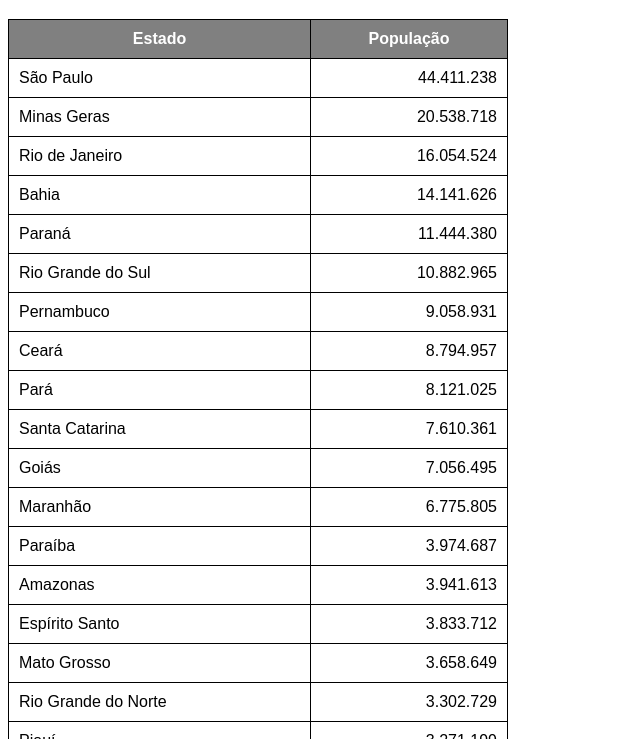
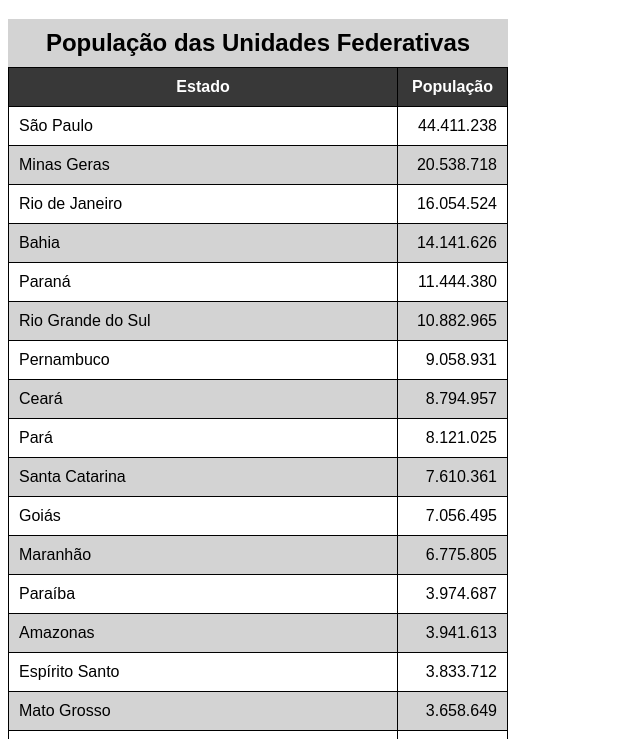
Before and after one commit to andreluizpo/html-css, a plain HTML site: page exercicios/ex023/tabela002.html in a window 1280 px wide. Shown: the part 61-800 px from the top of the page, without its empty margins (0-640 px from the left). Drawn offline with Linux system fonts and the light colour scheme.

Commit message:
Update tabela002.html

```diff
--- a/exercicios/ex023/tabela002.html
+++ b/exercicios/ex023/tabela002.html
@@ -12,6 +12,7 @@
         table {
             width: 500px;
             border-collapse: collapse;
+            position: relative;
         }
 
         td, th {
@@ -19,9 +20,30 @@
             padding: 10px;
         }
 
+        caption {
+            font-size: 1.5em;
+            font-weight: bold;
+            padding: 10px;
+            background-color: lightgrey;
+        }
+
         thead, tfoot {
-            background-color: gray;
+            background-color: #383838;
             color: white;
+        }
+
+        thead > tr > th {
+            position: sticky;
+            top: -1px;
+            background-color: #383838;
+        }
+
+        tbody > tr:nth-child(odd) { /* 2n-1 */
+            background-color: white;
+        }
+
+        tbody > tr:nth-child(even) { /* 2n */
+            background-color: lightgray;
         }
 
         td.num {
@@ -34,6 +56,7 @@
     <!--
         ANATOMIA PARA TABLES GRANDES
         TABLE
+        CAPITON
             THEAD
                 TR, TD, TH
             TBODY
@@ -42,13 +65,14 @@
                 TR, TD, TH
     -->
     <table>
+        <caption>População das Unidades Federativas</caption>
         <thead>
-            <th>Estado</th>
-            <th>População</th>
+            <th scope="col">Estado</th>
+            <th scope="col" style="width: 50px;">População</th>
         </thead>
         <tfoot>
             <tr>
-                <th>Total de Habitantes</th>
+                <th scope="row">Total de Habitantes</th>
                 <td class="num"><strong>203.062.512</strong></th>
             </tr>
         </tfoot>
```
